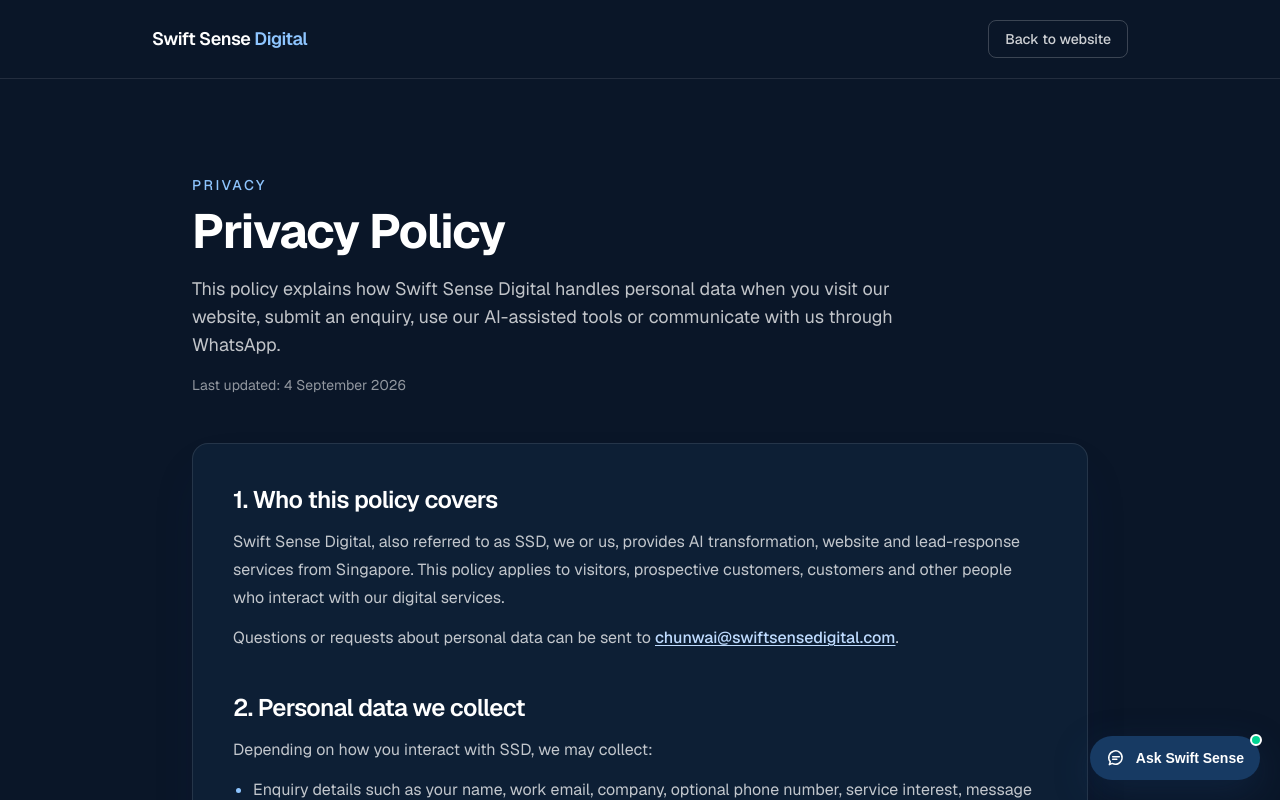
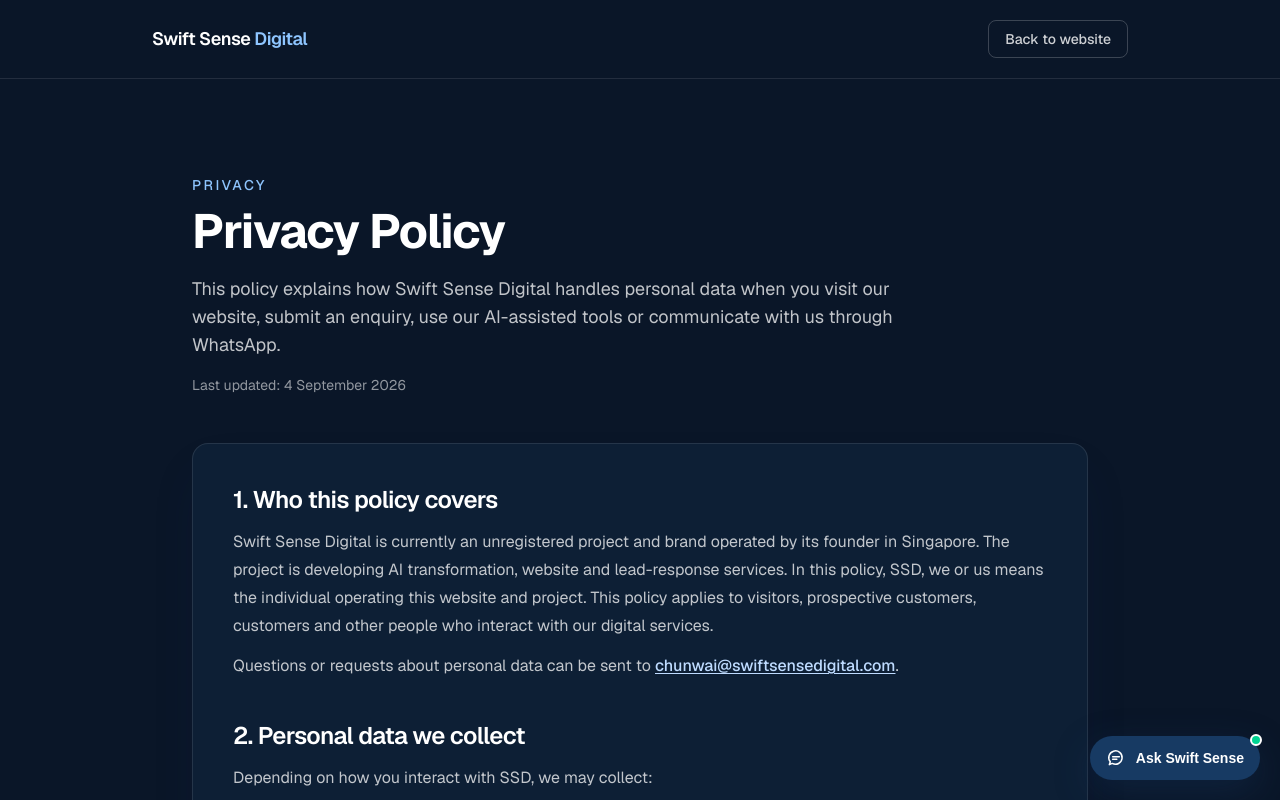
Before and after one commit to roylamcw/swift-sense-digital, a Next.js app: page /privacy in a window 1280 px wide. Shown: the top 800 px of the page. Built offline with nearby package versions, Linux system fonts and the light colour scheme.

Commit message:
Clarify SSD unregistered project status

```diff
--- a/app/privacy/page.tsx
+++ b/app/privacy/page.tsx
@@ -25,8 +25,10 @@
     >
       <LegalSection title="1. Who this policy covers">
         <p>
-          Swift Sense Digital, also referred to as SSD, we or us, provides AI
-          transformation, website and lead-response services from Singapore.
+          Swift Sense Digital is currently an unregistered project and brand
+          operated by its founder in Singapore. The project is developing AI
+          transformation, website and lead-response services. In this policy,
+          SSD, we or us means the individual operating this website and project.
           This policy applies to visitors, prospective customers, customers and
           other people who interact with our digital services.
         </p>
```
